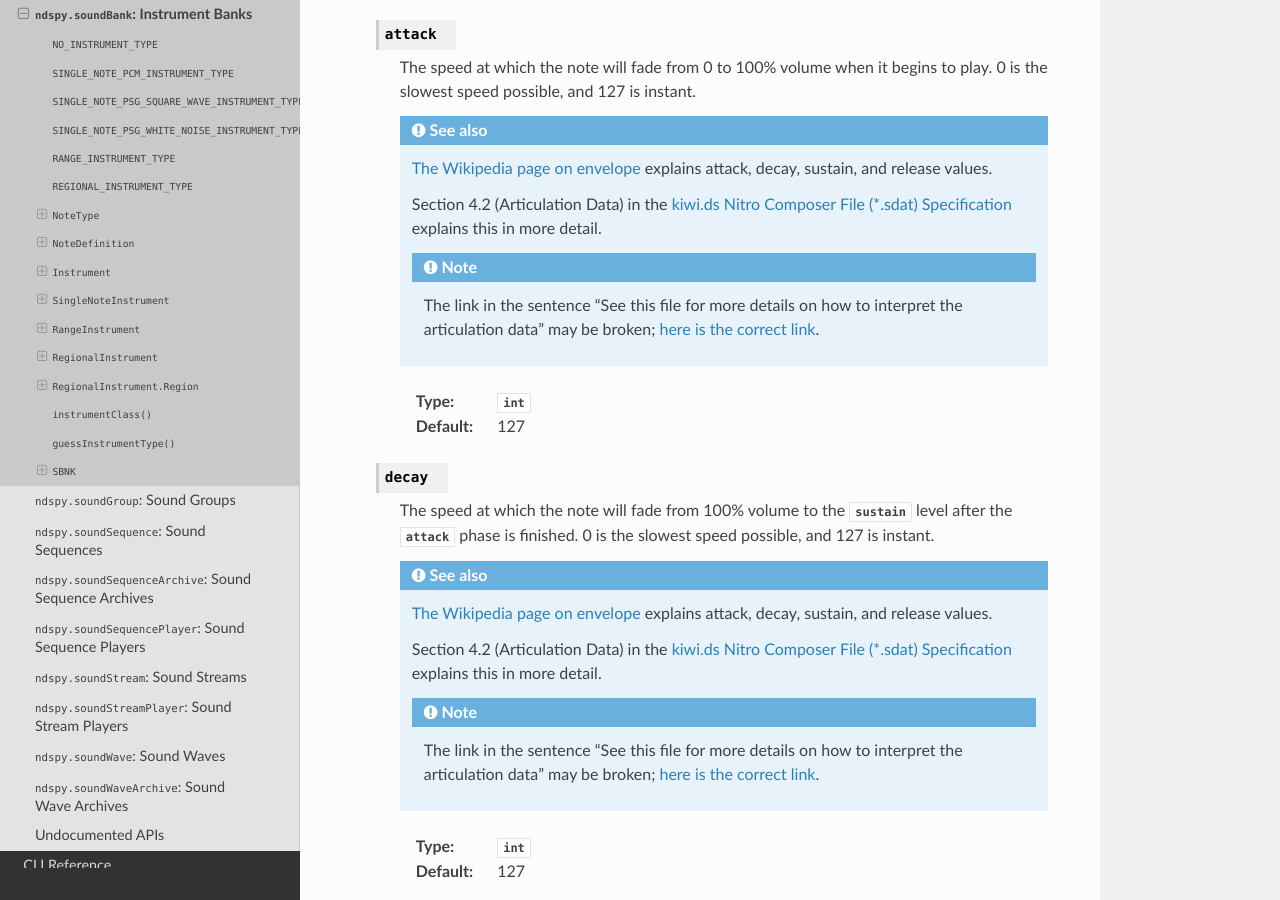
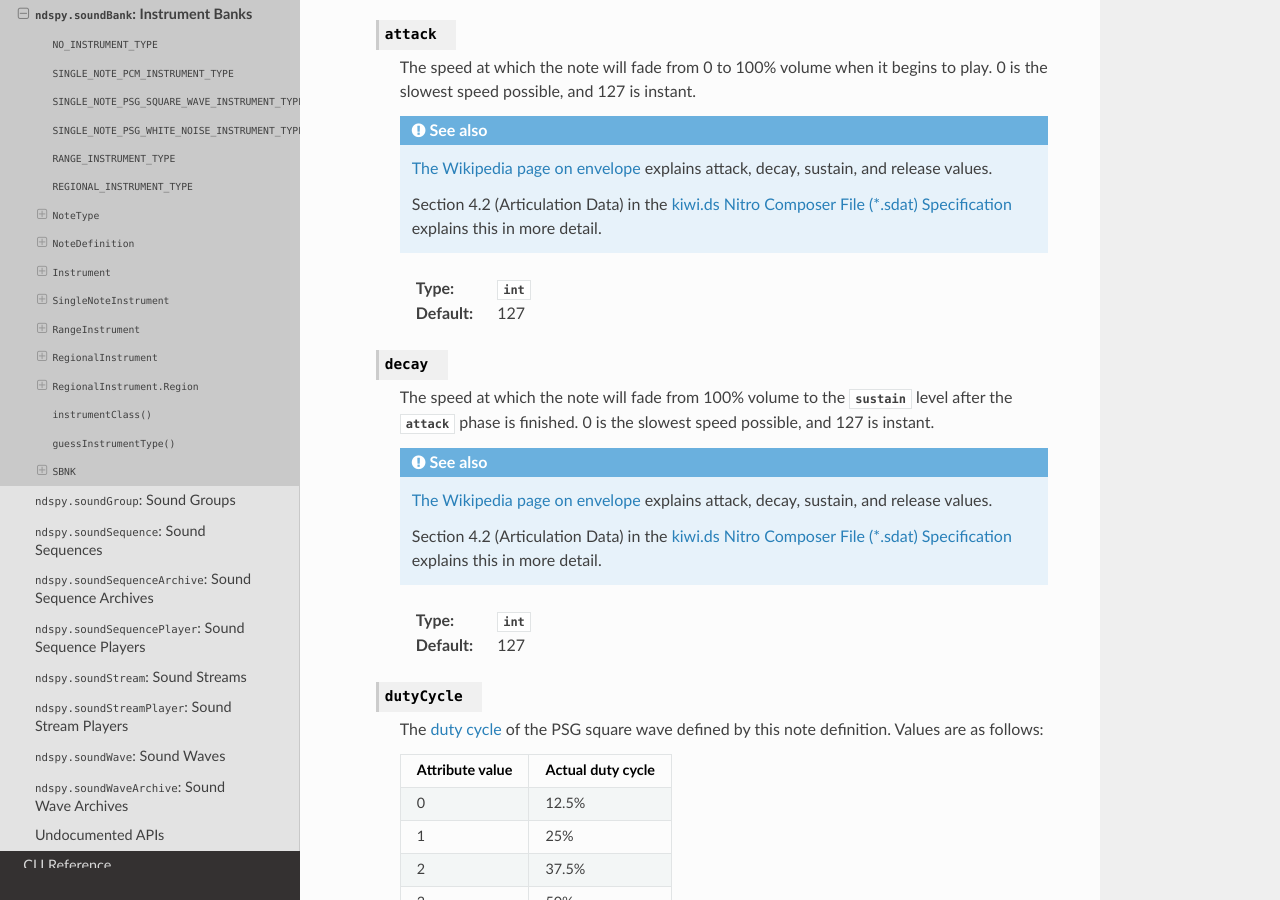
Before and after one commit to RoadrunnerWMC/ndspy, a Sphinx documentation site: the page built from docs/source/api/soundBank.rst, in a window 1280 px wide and 900 px high, scrolled down 2275 px. Built offline with Sphinx 7.4.7 and the Read the Docs theme 3.1.0, drawn with Linux system fonts in a browser that asks for light colours; some of the changed text lies outside the part shown.

Commit message:
Update links to new kiwi.ds sdat docs mirror

```diff
--- a/docs/source/api/soundBank.rst
+++ b/docs/source/api/soundBank.rst
@@ -148,15 +148,8 @@
 
             Section 4.2 (Articulation Data) in the `kiwi.ds Nitro Composer File
             (*.sdat) Specification
-            <https://sites.google.com/site/kiwids/sdat.html>`_ explains this in
-            more detail.
-
-            .. note::
-
-                The link in the sentence "See this file for more details on how
-                to interpret the articulation data" may be broken; `here is the
-                correct link
-                <https://sites.google.com/site/kiwids/articulation.htm>`__.
+            <https://roadrunnerwmc.github.io/kiwids/sdat.html>`_ explains this
+            in more detail.
 
         :type: :py:class:`int`
 
@@ -176,15 +169,8 @@
 
             Section 4.2 (Articulation Data) in the `kiwi.ds Nitro Composer File
             (*.sdat) Specification
-            <https://sites.google.com/site/kiwids/sdat.html>`_ explains this in
-            more detail.
-
-            .. note::
-
-                The link in the sentence "See this file for more details on how
-                to interpret the articulation data" may be broken; `here is the
-                correct link
-                <https://sites.google.com/site/kiwids/articulation.htm>`__.
+            <https://roadrunnerwmc.github.io/kiwids/sdat.html>`_ explains this
+            in more detail.
 
         :type: :py:class:`int`
 
@@ -271,15 +257,8 @@
 
             Section 4.2 (Articulation Data) in the `kiwi.ds Nitro Composer File
             (*.sdat) Specification
-            <https://sites.google.com/site/kiwids/sdat.html>`_ explains this in
-            more detail.
-
-            .. note::
-
-                The link in the sentence "See this file for more details on how
-                to interpret the articulation data" may be broken; `here is the
-                correct link
-                <https://sites.google.com/site/kiwids/articulation.htm>`__.
+            <https://roadrunnerwmc.github.io/kiwids/sdat.html>`_ explains this
+            in more detail.
 
         :type: :py:class:`int`
 
@@ -299,15 +278,8 @@
 
             Section 4.2 (Articulation Data) in the `kiwi.ds Nitro Composer File
             (*.sdat) Specification
-            <https://sites.google.com/site/kiwids/sdat.html>`_ explains this in
-            more detail.
-
-            .. note::
-
-                The link in the sentence "See this file for more details on how
-                to interpret the articulation data" may be broken; `here is the
-                correct link
-                <https://sites.google.com/site/kiwids/articulation.htm>`__.
+            <https://roadrunnerwmc.github.io/kiwids/sdat.html>`_ explains this
+            in more detail.
 
         :type: :py:class:`int`
 
--- a/docs/source/index.rst
+++ b/docs/source/index.rst
@@ -300,7 +300,7 @@
     reference for the ROM header format; also provides a nice test case for the
     ROM library code
 *   `kiwi.ds Nitro Composer File (*.sdat) Specification
-    <https://sites.google.com/site/kiwids/sdat.html>`_ -- probably the best
+    <https://roadrunnerwmc.github.io/kiwids/sdat.html>`_ -- probably the best
     overall reference for *SDAT*
 *   `Source code for melonDS <https://github.com/Arisotura/melonDS>`_ (`website
     <http://melonds.kuribo64.net/>`_) -- for texture-rendering code,
```
